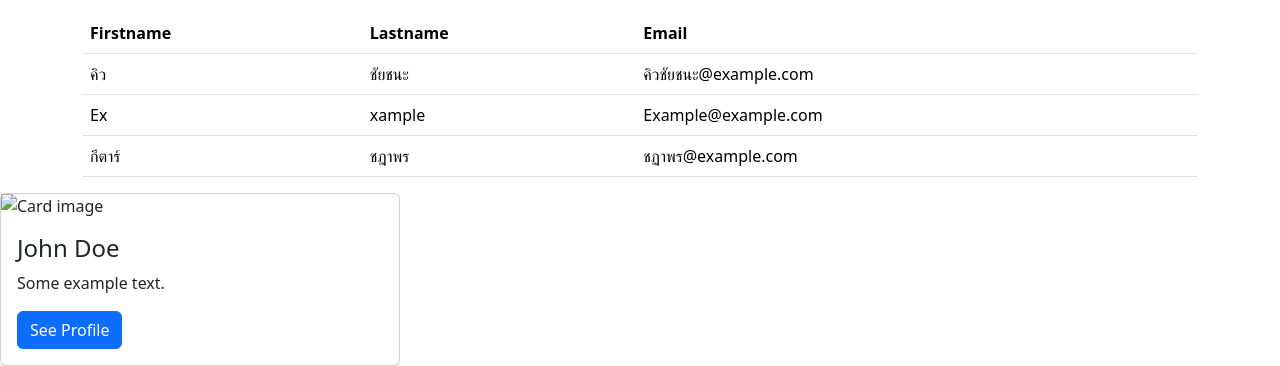
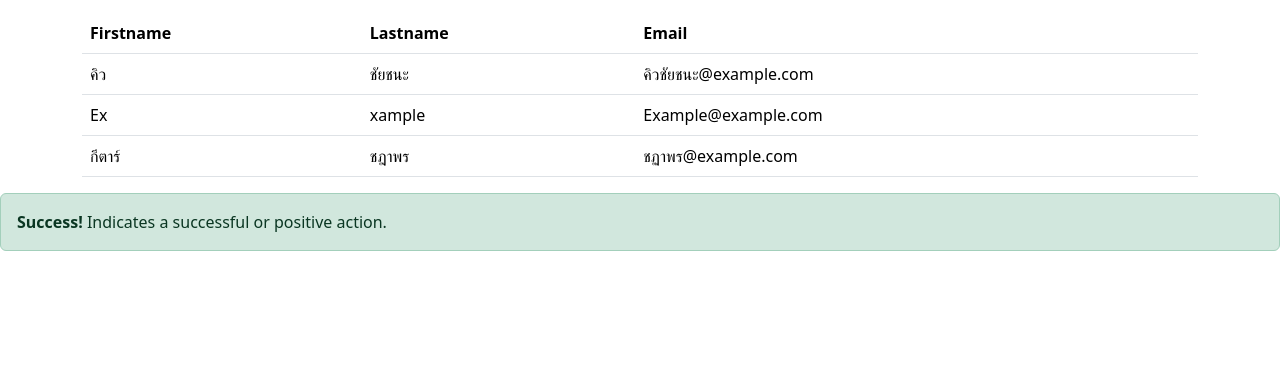
Before and after one commit to tharathepmuwmuw-hub/bootstrap, a plain HTML site: page index.html in a window 1280 px wide. Shown: the part 499-865 px from the top of the page. After the commit the page ends 800 px from the top, so only its background shows below. Drawn offline with nearby package versions, Linux system fonts and the light colour scheme.

Commit message:
Update index.html

```diff
--- a/index.html
+++ b/index.html
@@ -77,14 +77,6 @@
     </tbody>
   </table>
 </div>
-
-</body>
-</html>
-<div class="card" style="width:400px">
-  <img class="Tokyogurl.jpg-top" src="img_avatar1.png" alt="Card image">
-  <div class="card-body">
-    <h4 class="card-title">John Doe</h4>
-    <p class="card-text">Some example text.</p>
-    <a href="#" class="btn btn-primary">See Profile</a>
-  </div>
+<div class="alert alert-success">
+  <strong>Success!</strong> Indicates a successful or positive action.
 </div>
```
